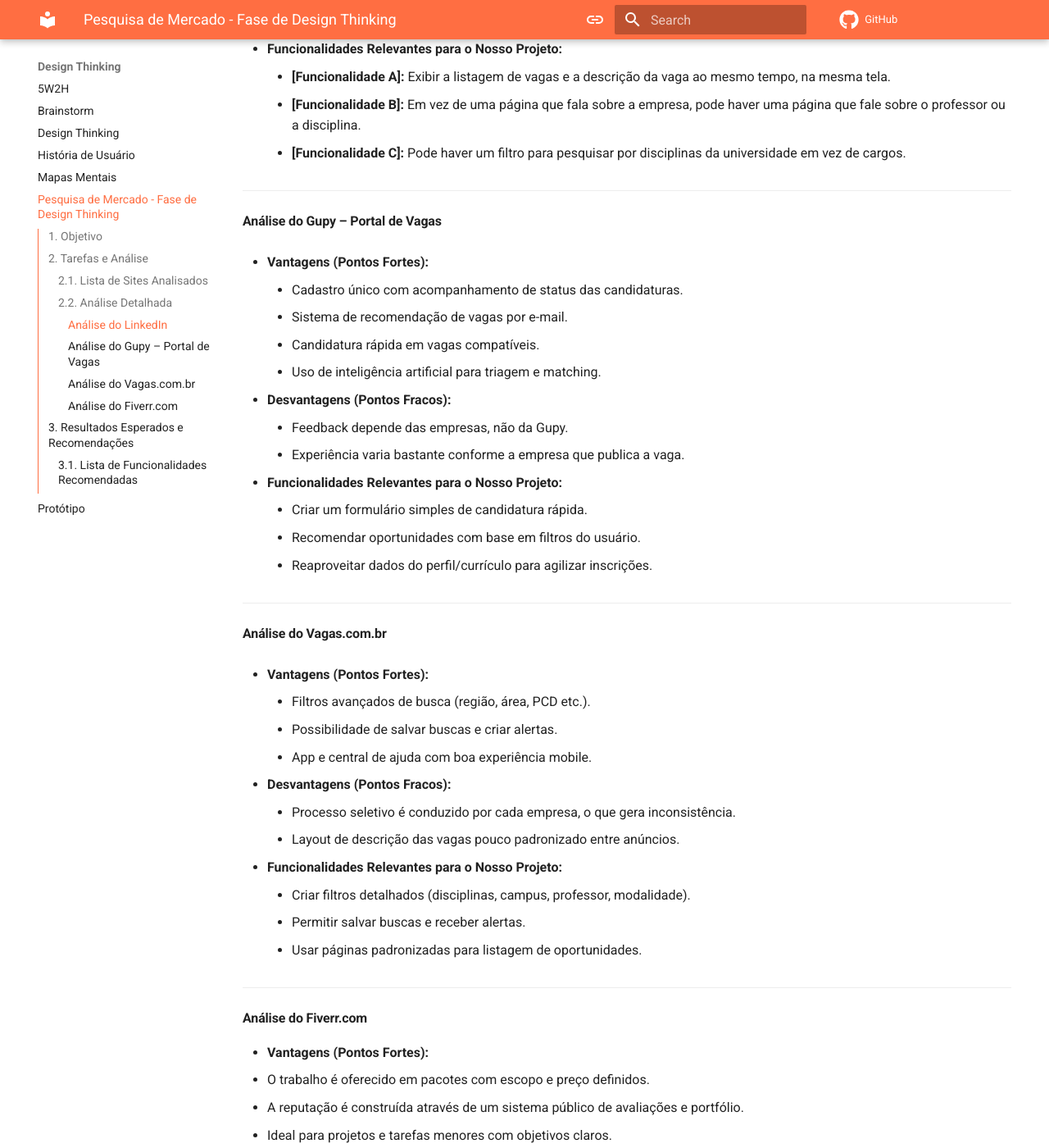
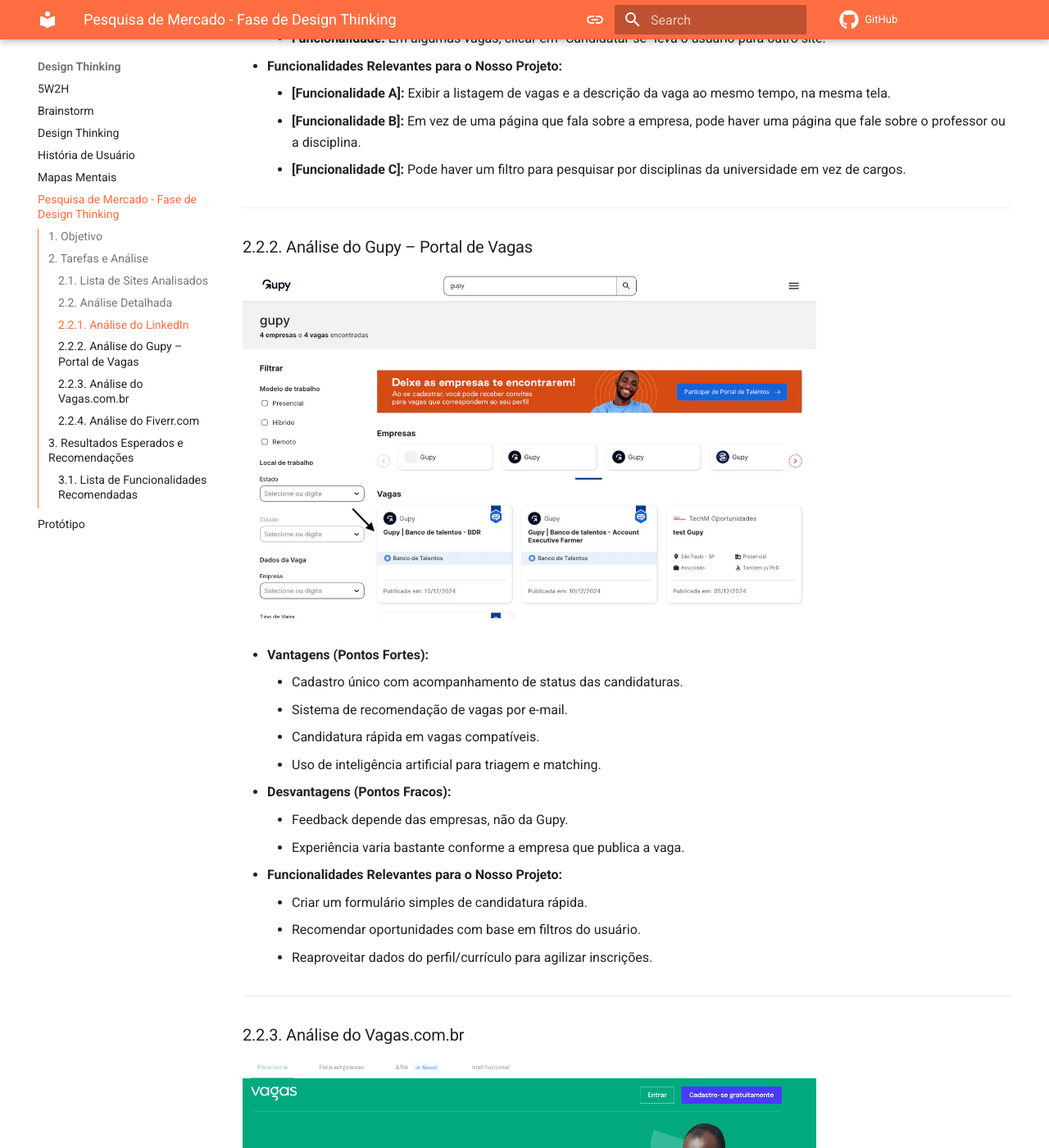
Before and after one commit to Projetos-de-Extensao/PFE_25.2_8002_III, an MkDocs documentation site: the page built from docs/_Design Thinking/pesquisa.md, in a window 1280 px wide and 1400 px high, scrolled down 1678 px. Shown: the whole window at 82% size. Built offline with MkDocs 1.6.1 and Material for MkDocs 9.7.7, drawn with Linux system fonts in a browser that asks for light colours; comment, search, counter and statistics services are not loaded; some of the changed text lies outside the part shown.

Commit message:
Corrigi a formatação markdown do arquivo pesquisa.md e adicionei imagens.

```diff
--- a/docs/_Design Thinking/pesquisa.md
+++ b/docs/_Design Thinking/pesquisa.md
@@ -21,7 +21,7 @@
 
 ### 2.2. Análise Detalhada
 
-#### **Análise do LinkedIn**
+### 2.2.1. Análise do LinkedIn
 
 <img src="\assets\Pesquisa\LinkedIn_Screenshot.png" width=700>
 
@@ -42,7 +42,9 @@
 
 ---
 
-#### **Análise do Gupy – Portal de Vagas**
+### 2.2.2. Análise do Gupy – Portal de Vagas
+
+<img src="\assets\Pesquisa\Gupy_Screenshot.png" width=700>
 
 *   **Vantagens (Pontos Fortes):**
     * Cadastro único com acompanhamento de status das candidaturas.
@@ -61,7 +63,9 @@
 
 ---
 
-#### **Análise do Vagas.com.br**
+### 2.2.3. Análise do Vagas.com.br
+
+<img src="\assets\Pesquisa\Vagas_Screenshot.png" width=700>
 
 *   **Vantagens (Pontos Fortes):**
     * Filtros avançados de busca (região, área, PCD etc.).
@@ -79,22 +83,24 @@
 
 ---
 
-#### **Análise do Fiverr.com**
+### 2.2.4. Análise do Fiverr.com
 
-* **Vantagens (Pontos Fortes):**
-  * O trabalho é oferecido em pacotes com escopo e preço definidos.
-  * A reputação é construída através de um sistema público de avaliações e portfólio.
-  * Ideal para projetos e tarefas menores com objetivos claros.
+<img src="\assets\Pesquisa\Fiverr_Screenshot.png" width=700>
 
-* **Desvantagens (Pontos Fracos):**
-  *  O contato inicial entre as partes é restrito para manter a negociação dentro do site, o que pode dificultar alinhamentos.
-  * Pode gerar um "custo" de tempo para o contratante ao ter que gerenciar múltiplos pequenos projetos com diferentes freelancers.
+*   **Vantagens (Pontos Fortes):**
+    * O trabalho é oferecido em pacotes com escopo e preço definidos.
+    * A reputação é construída através de um sistema público de avaliações e portfólio.
+    * Ideal para projetos e tarefas menores com objetivos claros.
 
-* **Funcionalidades Relevantes para o Nosso Projeto:**
-  * Permitir que alunos criem um "cardápio" de serviços acadêmicos que podem oferecer à comunidade universitária.
-  * Ajuda os professores a identificar rapidamente alunos com um bom histórico na plataforma, aumentando a confiança para delegar tarefas importantes.
-  * Após uma tarefa, o professor avalia o aluno e o aluno avalia a experiência do projeto, ajudando a comunidade a identificar boas parcerias.
-  * Mural de "Micro-oportunidades": Criar uma área onde professores postam tarefas rápidas (ex: "ajuda em laboratório por um dia") para alunos interessados.
+*   **Desvantagens (Pontos Fracos):**
+    *  O contato inicial entre as partes é restrito para manter a negociação dentro do site, o que pode dificultar alinhamentos.
+    * Pode gerar um "custo" de tempo para o contratante ao ter que gerenciar múltiplos pequenos projetos com diferentes freelancers.
+
+*   **Funcionalidades Relevantes para o Nosso Projeto:**
+    * Permitir que alunos criem um "cardápio" de serviços acadêmicos que podem oferecer à comunidade universitária.
+    * Ajuda os professores a identificar rapidamente alunos com um bom histórico na plataforma, aumentando a confiança para delegar tarefas importantes.
+    * Após uma tarefa, o professor avalia o aluno e o aluno avalia a experiência do projeto, ajudando a comunidade a identificar boas parcerias.
+    * Mural de "Micro-oportunidades": Criar uma área onde professores postam tarefas rápidas (ex: "ajuda em laboratório por um dia") para alunos interessados.
 
 ---
 
```
Also changed, not shown: docs/assets/Pesquisa/Fiverr_Screenshot.png (added), docs/assets/Pesquisa/Gupy_Screenshot.png (added), docs/assets/Pesquisa/Vagas_Screenshot.png (added).
